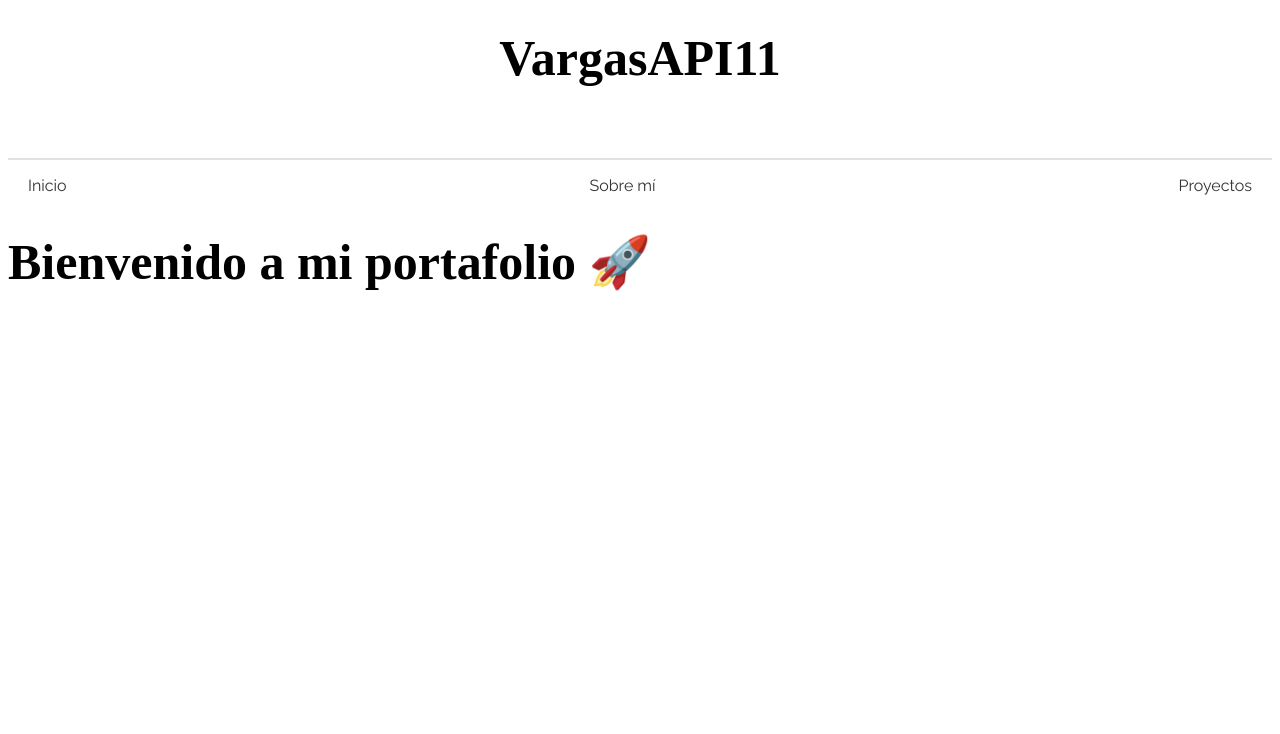
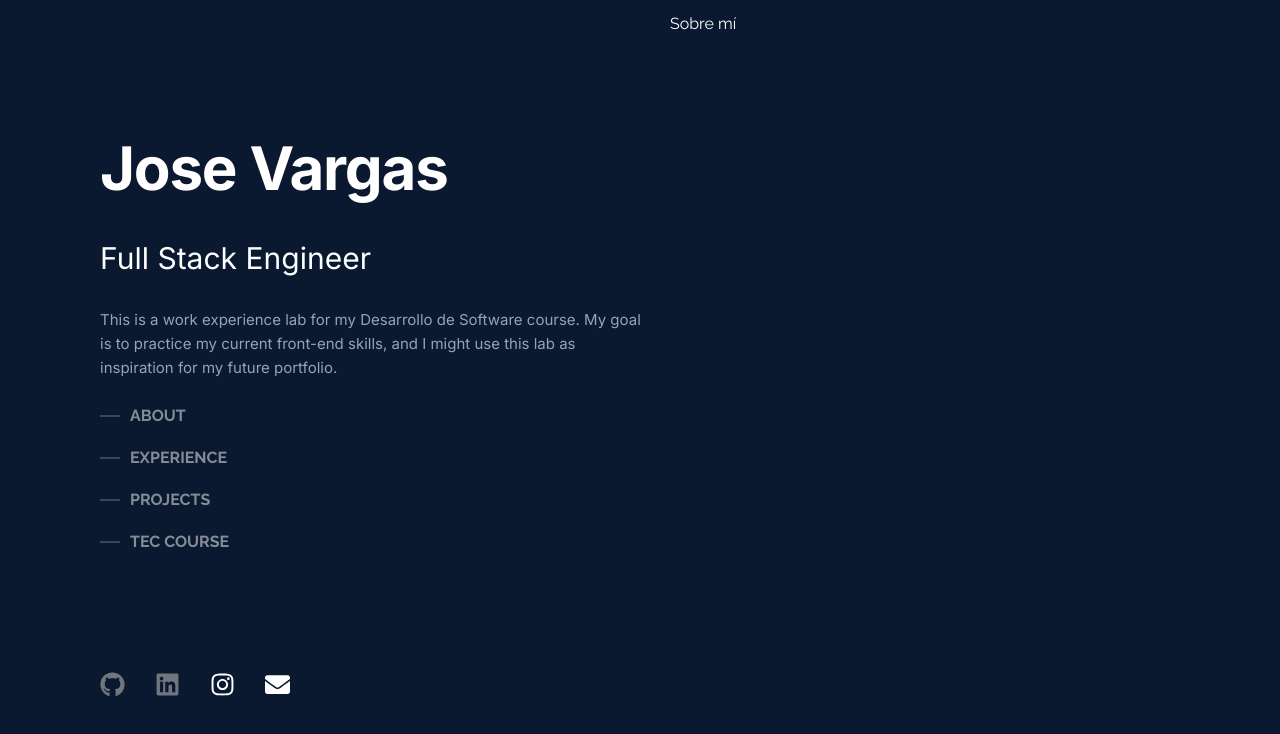
Before and after one commit to VargasAPI/Portafolio-1-Desarrollo-Software, a React (Create React App) app: page / in a window 1280 px wide. Shown: the top 734 px of the page. Built offline with nearby package versions, Linux system fonts and the light colour scheme; a web font is replaced by a local one.

Commit message:
Update: These CSS files have been updated

```diff
--- a/package.json
+++ b/package.json
@@ -9,6 +9,7 @@
     "@testing-library/user-event": "^13.5.0",
     "react": "^19.1.1",
     "react-dom": "^19.1.1",
+    "react-icons": "^5.5.0",
     "react-scripts": "5.0.1",
     "web-vitals": "^2.1.4"
   },
--- a/public/index.css
+++ b/public/index.css
@@ -12,8 +12,13 @@ html {
 
 body {
   font-family: "Raleway", sans-serif;
+  /* 16px */
   font-size: 1.6rem;
-  /* 16px */
+  /*line-height es el espacio entre lineas*/
   line-height: 2;
-  /*line-height es el espacio entre lineas*/
+
+  /* Fondo general */
+  background-color: #0a192f; /* un azul oscuro típico */
+  transition: background-color 0.3s ease;
+https://brittanychiang.com/
 }
--- a/src/App.js
+++ b/src/App.js
@@ -1,23 +1,66 @@
 import React from "react";
-import Navbar from "./components/Navbar";
+import { FaGithub, FaLinkedin, FaInstagram, FaEnvelope } from "react-icons/fa";
 import "./assets/styles/App.css";
 
 function App() {
   return (
     <>
-      <header>
-        <h1>VargasAPI11</h1>
-      </header>
-
-       <div class="contenedor-navegacion">
-         <Navbar />   {/* Componente nav de component*/}
+      <div className="contenedor">
+        <div className="app-container">
+          <header className="header">
+            <div className="info-personal">
+              <h1>Jose Vargas</h1>
+              <h2>Full Stack Engineer</h2>
+              <p>
+                This is a work experience lab for my Desarrollo de Software
+                course. My goal is to practice my current front-end skills, and
+                I might use this lab as inspiration for my future portfolio.
+              </p>
+              <nav className="nav">
+                <ul>
+                  <li>ABOUT</li>
+                  <li>EXPERIENCE</li>
+                  <li>PROJECTS</li>
+                  <li>TEC COURSE</li>
+                </ul>
+              </nav>
+            </div>
+            <ul className="social-media">
+              <li>
+                <a
+                  href="https://github.com/VargasAPI?tab=repositories"
+                  target="_blank"
+                  rel="noopener noreferrer"
+                >
+                  <FaGithub size={25} />
+                </a>
+              </li>
+            <li>
+                <a
+                href="https://www.linkedin.com/in/jose-andres-solano-vargas-204149351"
+                target="_blank"
+                rel="noopener noreferrer"
+              >
+                <FaLinkedin size={25} />
+              </a>
 
 
-       </div>
+            </li>
 
-      <main>
-        <h1>Bienvenido a mi portafolio 🚀</h1>
-      </main>
+              <li>
+                <FaInstagram size={25} />
+              </li>
+              <li>
+                <FaEnvelope size={25} />
+              </li>
+            </ul>
+          </header>
+
+          <main className="right-panel">
+            <section id="about">Sobre mí</section>
+          </main>
+        </div>
+      </div>
     </>
   );
 }
--- a/src/assets/styles/App.css
+++ b/src/assets/styles/App.css
@@ -1,5 +1,5 @@
 /* Globales */
-
+@import url('https://fonts.googleapis.com/css2?family=Inter:wght@100..900&display=swap');
 h1,
 h2,
 h3 {
@@ -11,14 +11,18 @@ h3 {
 .contenedor {
   /*max-width: 1200px; es el ancho maximo de la pagina*/
   max-width: 120rem;
+  /*centra el contenedor*/
   margin: 0 auto;
-  /*centra el contenedor*/
+  padding-left: 6rem;
+  padding-right: 6rem;
+
+  /* Opcional: color de texto por defecto */
+  color: #ffffff;
 }
 
 a {
+  /*quita el subrayado*/
   text-decoration: none;
-  /*quita el subrayado*/
-  color: black;
 }
 
 h1 {
@@ -49,10 +53,110 @@ img {
 /*********************************************/
 
 
+.app-container {
+  display: flex;
+  gap: 2rem;
+  min-height: 80vh; /* hace que ocupe toda la altura de la ventana */
+}
+
+/* Parte de informacion personal */
+.header {
+  display: flex;
+  flex-direction: column;
+  justify-content: space-between;
+  min-height: 100vh;
+  width: 55rem;
+  padding: 10rem 0;
+}
+
+.header h1 {
+   font-family: 'Inter', -apple-system, BlinkMacSystemFont, 'Segoe UI', Roboto, sans-serif;
+   font-size: 6rem;
+   font-weight: 700; /* Corregido: era 600, ahora es más bold */
+   margin: 0;
+   color: #ffffff; /* Blanco para el nombre principal */
+   letter-spacing: -0.02em; /* Espaciado más ajustado para texto grande */
+}
+
+.header h2 {
+   font-family: 'Inter', -apple-system, BlinkMacSystemFont, 'Segoe UI', Roboto, sans-serif;
+   margin: 0;
+   font-size: 3rem;
+   font-weight: 400; /* Peso normal para el subtítulo */
+   color: #fdfeff; /* Color gris azulado como en la imagen */
+}
 
 
-header{
-    text-align: center;
-    font-size: 900;
+.header p {
+   font-family: 'Inter', -apple-system, BlinkMacSystemFont, 'Segoe UI', Roboto, sans-serif;
+   margin: 2rem 0 0 0;
+   font-size: 15px;
+   font-weight: 400;
+   color: #94a3b8; /* Color gris más claro para la descripción */
+   line-height: 1.6; /* Mejor legibilidad */
+}
+
+
+/* Barra de navegacion */
+
+.nav{
+  margin-top: 2rem;
+}
+
+.nav ul {
+  list-style: none;
+  padding: 0;
+}
+
+.nav li{
+  position: relative;
+  padding-left: 3rem; /*espacio para la linea*/
+  margin: 1rem 0;
+  color: rgba(255, 255, 255, 0.5); /* texto gris */
+  font-weight: bold;
+  cursor: pointer;
+  transition: color 0.3s ease, transform 0.3s ease, padding-left 0.2s; /* Agregamos transform a la transición */
+}
+
+/* Linea izq del las opciones */
+.nav li::before {
+  content: "";
+  position: absolute;
+  left: 0;
+  top: 50%;
+  transform: translateY(-50%);
+  width: 20px; /* longitud de la línea */
+  height: 2px;
+  background-color: rgba(255, 255, 255, 0.2); /* línea oscura por defecto */
+  transition: background-color 0.3s ease, width 0.3s ease;
+}
+
+/* Hover: ilumina el texto, mueve la palabra y anima la línea */
+.nav li:hover {
+
+  color: #ffffff;
+  padding-left: 5rem; /*espacio para la linea*/
+}
+
+.nav li:hover::before {
+  background-color: #ffffff;
+  width: 35px; /* animación de crecer */
+}
+
+.social-media{
+  list-style: none;
+  padding: 0; /*quita el padding predeterminado */
+  margin: 0; /*  quita el margin predeterminado */
+  display: flex;
+  gap: 3rem; /* Espaciado entre elementos */
+}
+
+.social-media a{
+  color: rgba(198, 191, 191, 0.552);
 
 }
+
+.social-media a:hover {
+  color: rgb(255, 255, 255);
+  transform: translateY(-2px); /* Efecto de elevación */
+}
--- a/src/assets/styles/Navbar.css
+++ /dev/null
@@ -1,20 +0,0 @@
-
-.navbar {
-  display: flex;
-  justify-content: space-between; /* logo a la izquierda, links a la derecha */
-  align-items: center;
-  padding: 1rem 2rem;
-  border-top: 2px solid #e1e1e1; /* línea superior */
-  background-color: #fff;
-}
-
-
-.navbar a {
-  text-decoration: none;
-  color: #333;
-  transition: color 0.2s ease;
-}
-
-.navbar a:hover {
-  color: #007acc;
-}
```
Also changed, not shown: 1 other file (tests, documents, lock files or other folders).
